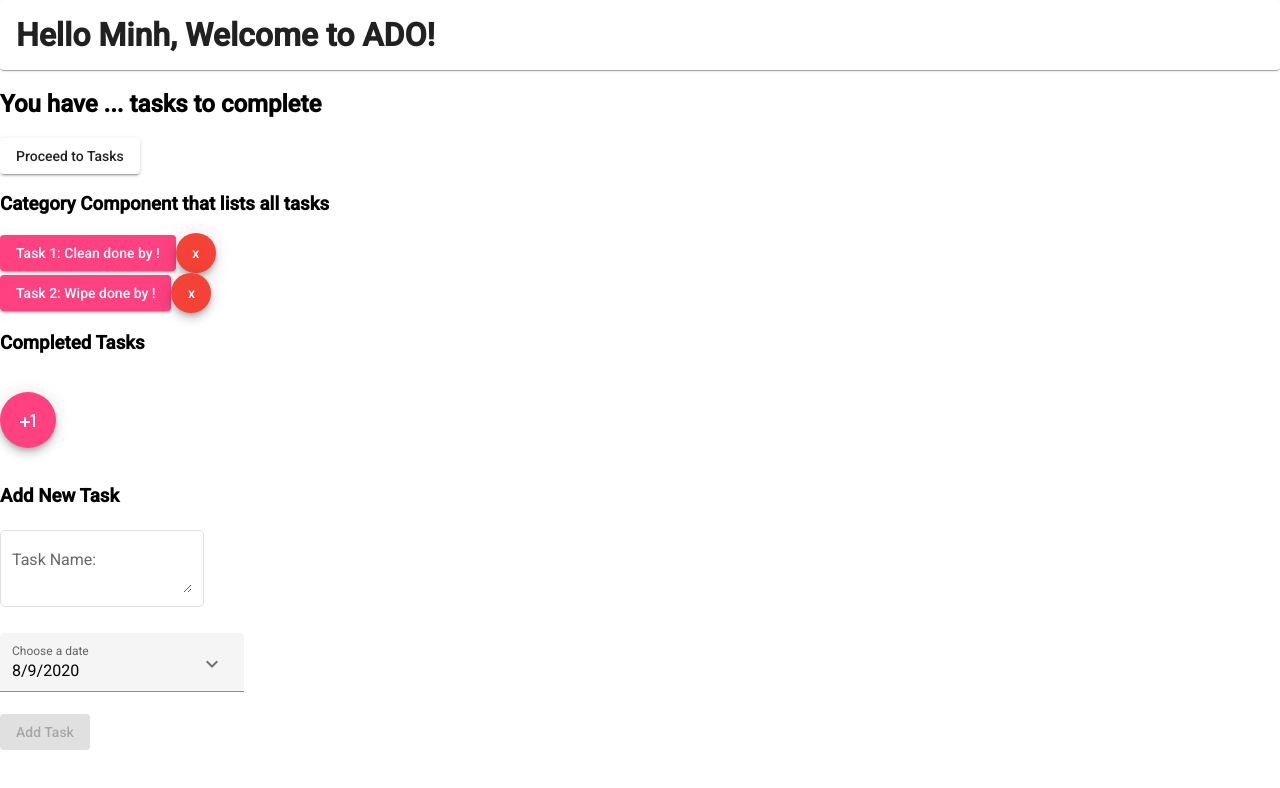
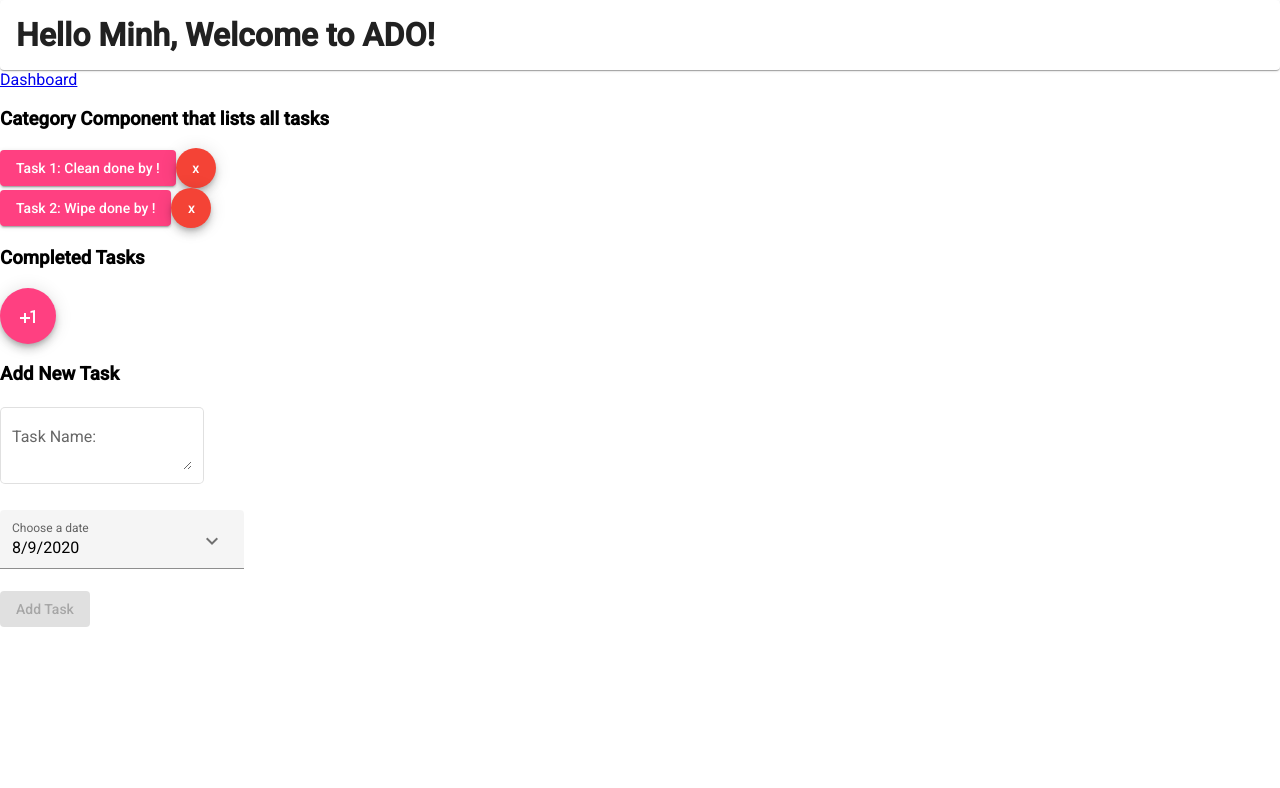
Before and after one commit to minhnnguyen29/Angular-to-do, an Angular app: page /categories in a window 1280 px wide. Shown: the top 788 px of the page. Built offline with nearby package versions, Linux system fonts and the light colour scheme.

Commit message:
Add routing

```diff
--- a/src/app/app.component.html
+++ b/src/app/app.component.html
@@ -1,5 +1,5 @@
 <mat-card color="blue"><h1>Hello {{ name }}, Welcome to {{title}}!</h1></mat-card>
-
-<h2>You have ... tasks to complete</h2>
-<button mat-raised-button color="basic">Proceed to Tasks</button>
-<app-category></app-category>
+<nav>
+    <a routerLink="/dashboard">Dashboard</a>
+</nav>
+<router-outlet></router-outlet>
--- a/src/app/app.module.ts
+++ b/src/app/app.module.ts
@@ -1,3 +1,4 @@
+import { AppRoutingModule } from './app-routing.module';
 import { BrowserModule } from '@angular/platform-browser';
 import { NgModule } from '@angular/core';
 import { FormsModule, ReactiveFormsModule } from '@angular/forms';
@@ -26,7 +27,9 @@ import { NewTaskComponent } from './new-task/new-task.component';
     DashboardComponent,
     MenuComponent,
     CategoryComponent,
-    TaskComponent, NewTaskComponent,   ],
+    TaskComponent,
+    NewTaskComponent
+  ],
 
   imports: [
     BrowserModule,
@@ -34,6 +37,7 @@ import { NewTaskComponent } from './new-task/new-task.component';
     FormsModule,
     ReactiveFormsModule,
     BrowserModule,
+    AppRoutingModule,
     MatButtonModule,
     MatIconModule,
     MatFormFieldModule,
--- a/src/app/category/category.component.html
+++ b/src/app/category/category.component.html
@@ -10,11 +10,14 @@
     </div>
 </div>
 
-<br>
-<button mat-fab color ="accent" aria-label="Example icon button with a plus on icon" (click)="getNewID()">
-    <mat-icon>plus_one</mat-icon>
-</button>
-<br><br>
 
-<app-new-task [newTaskID]="newID" (addedTask)="onAddedTask($event)"></app-new-task>
-<br>
+<nav>
+    <a routerLink="/create-task">
+        <button mat-fab color ="accent" aria-label="Example icon button with a plus on icon" (click)="getNewID()">
+           <mat-icon>plus_one</mat-icon>
+        </button>
+    </a>
+</nav>
+<router-outlet></router-outlet>
+
+ <app-new-task [newTaskID]="newID" (addedTask)="onAddedTask($event)"></app-new-task>
--- a/src/app/dashboard/dashboard.component.html
+++ b/src/app/dashboard/dashboard.component.html
@@ -1 +1,8 @@
-<p>dashboard works!</p>
+<h2>You have ... tasks to complete</h2>
+
+<nav>
+    <a routerLink="/categories">
+        <button mat-raised-button color="basic">Proceed to Tasks</button>
+    </a>
+</nav>
+<router-outlet></router-outlet>
--- a/src/app/new-task/new-task.component.html
+++ b/src/app/new-task/new-task.component.html
@@ -1,5 +1,4 @@
 <h3>Add New Task</h3>
-
 <div>
     <mat-form-field class="provide-task-field" appearance="outline">
         <mat-label>Task Name: </mat-label>
```
Also changed, not shown: src/app/app-routing.module.ts (+17 -3 lines).
